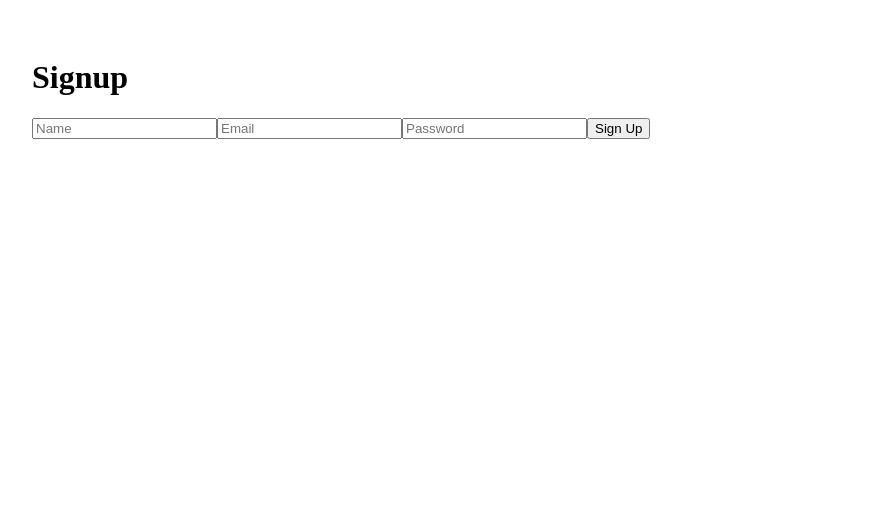
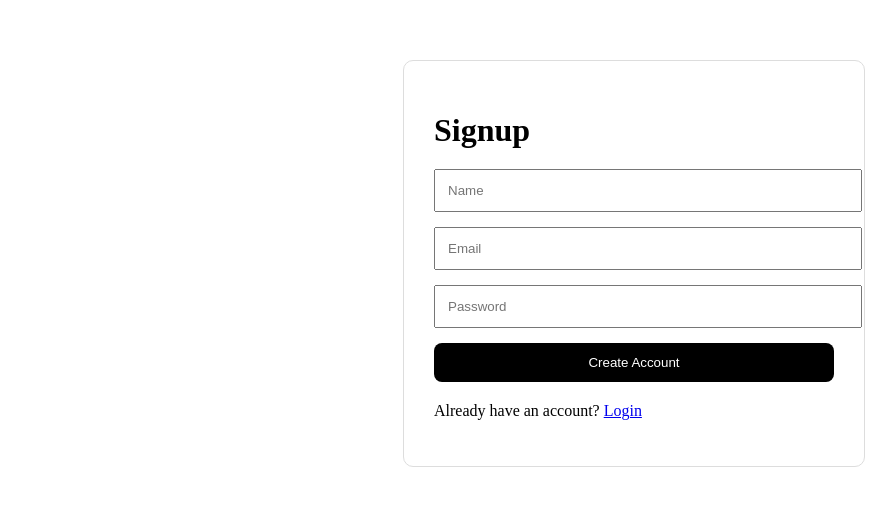
Before and after one commit to michaelwill326-lang/ecommerce-store, a React (Vite) app in the folder frontend/techmart-frontend/: page /signup in a window 1280 px wide. Shown: the top 506 px of the page, without its empty margins (6-902 px from the left). Built offline with nearby package versions, Linux system fonts and the light colour scheme; no server answers.

Commit message:
Force redeploy latest routes

```diff
--- a/frontend/techmart-frontend/src/pages/Login.jsx
+++ b/frontend/techmart-frontend/src/pages/Login.jsx
@@ -1,4 +1,5 @@
 import { useState } from "react";
+import { Link, useNavigate } from "react-router-dom";
 import axios from "axios";
 
 const API =
@@ -6,17 +7,26 @@ const API =
 
 export default function Login() {
 
+  const navigate = useNavigate();
+
   const [email, setEmail] =
     useState("");
 
   const [password, setPassword] =
     useState("");
 
-  const handleLogin = async () => {
+  const [loading, setLoading] =
+    useState(false);
+
+  const handleLogin = async (e) => {
+
+    e.preventDefault();
 
     try {
 
-      const res = await axios.post(
+      setLoading(true);
+
+      const response = await axios.post(
         `${API}/api/auth/login`,
         {
           email,
@@ -26,39 +36,53 @@ export default function Login() {
 
       localStorage.setItem(
         "token",
-        res.data.token
+        response.data.token
       );
 
       localStorage.setItem(
         "user",
-        JSON.stringify(res.data.user)
+        JSON.stringify(response.data.user)
       );
 
       alert("✅ Login successful");
 
-      window.location.href = "/";
+      navigate("/");
 
     } catch (err) {
 
       console.error(err);
 
       alert(
-        err.response?.data?.message ||
-        "Login failed"
+        "❌ Invalid email or password"
       );
+
+    } finally {
+
+      setLoading(false);
+
     }
   };
 
   return (
     <div
       style={{
-        padding: "40px",
         maxWidth: "400px",
-        margin: "auto",
+        margin: "60px auto",
+        padding: "30px",
+        border: "1px solid #ddd",
+        borderRadius: "10px",
       }}
     >
 
-      <h1>Login</h1>
+      <h1
+        style={{
+          marginBottom: "20px",
+        }}
+      >
+        Login
+      </h1>
+
+      <form onSubmit={handleLogin}>
 
         <input
           type="email"
@@ -67,6 +91,7 @@ export default function Login() {
           onChange={(e) =>
             setEmail(e.target.value)
           }
+          required
           style={{
             width: "100%",
             padding: "12px",
@@ -81,35 +106,43 @@ export default function Login() {
           onChange={(e) =>
             setPassword(e.target.value)
           }
+          required
           style={{
             width: "100%",
             padding: "12px",
-          marginBottom: "20px",
+            marginBottom: "15px",
           }}
         />
 
         <button
-        onClick={handleLogin}
+          type="submit"
+          disabled={loading}
           style={{
             width: "100%",
-          padding: "14px",
+            padding: "12px",
             background: "green",
             color: "white",
             border: "none",
             borderRadius: "8px",
             cursor: "pointer",
-          fontWeight: "bold",
           }}
         >
-        Login
+          {loading
+            ? "Logging in..."
+            : "Login"}
         </button>
 
-      <p style={{ marginTop: "20px" }}>
-        Don't have an account?
-        {" "}
-        <a href="/signup">
+      </form>
+
+      <p
+        style={{
+          marginTop: "20px",
+        }}
+      >
+        Don’t have an account?{" "}
+        <Link to="/signup">
           Signup
-        </a>
+        </Link>
       </p>
 
     </div>
--- a/frontend/techmart-frontend/src/pages/Signup.jsx
+++ b/frontend/techmart-frontend/src/pages/Signup.jsx
@@ -1,34 +1,159 @@
 import { useState } from "react";
-import { useNavigate } from "react-router-dom";
+import { Link, useNavigate } from "react-router-dom";
 import axios from "axios";
 
-const API = import.meta.env.VITE_API_URL || "https://techmart-backend-ecbi.onrender.com";
+const API =
+  "https://techmart-backend-ecbi.onrender.com";
 
 export default function Signup() {
-  const [name, setName] = useState("");
-  const [email, setEmail] = useState("");
-  const [password, setPassword] = useState("");
+
   const navigate = useNavigate();
 
-  const handleSignup = async () => {
+  const [name, setName] =
+    useState("");
+
+  const [email, setEmail] =
+    useState("");
+
+  const [password, setPassword] =
+    useState("");
+
+  const [loading, setLoading] =
+    useState(false);
+
+  const handleSignup = async (e) => {
+
+    e.preventDefault();
+
     try {
-      const res = await axios.post(`${API}/api/auth/signup`, { name, email, password });
-      localStorage.setItem("token", res.data.token);
-      localStorage.setItem("user", JSON.stringify(res.data.user));
-      navigate("/");
+
+      setLoading(true);
+
+      await axios.post(
+        `${API}/api/auth/signup`,
+        {
+          name,
+          email,
+          password,
+        }
+      );
+
+      alert(
+        "✅ Account created successfully"
+      );
+
+      navigate("/login");
+
     } catch (err) {
+
       console.error(err);
-      alert(err.response?.data?.error || "Signup failed");
+
+      alert("❌ Signup failed");
+
+    } finally {
+
+      setLoading(false);
+
     }
   };
 
   return (
-    <div style={{ padding: "30px" }}>
-      <h1>Signup</h1>
-      <input placeholder="Name" value={name} onChange={e => setName(e.target.value)} />
-      <input placeholder="Email" value={email} onChange={e => setEmail(e.target.value)} />
-      <input type="password" placeholder="Password" value={password} onChange={e => setPassword(e.target.value)} />
-      <button onClick={handleSignup}>Sign Up</button>
+    <div
+      style={{
+        maxWidth: "400px",
+        margin: "60px auto",
+        padding: "30px",
+        border: "1px solid #ddd",
+        borderRadius: "10px",
+      }}
+    >
+
+      <h1
+        style={{
+          marginBottom: "20px",
+        }}
+      >
+        Signup
+      </h1>
+
+      <form onSubmit={handleSignup}>
+
+        <input
+          type="text"
+          placeholder="Name"
+          value={name}
+          onChange={(e) =>
+            setName(e.target.value)
+          }
+          required
+          style={{
+            width: "100%",
+            padding: "12px",
+            marginBottom: "15px",
+          }}
+        />
+
+        <input
+          type="email"
+          placeholder="Email"
+          value={email}
+          onChange={(e) =>
+            setEmail(e.target.value)
+          }
+          required
+          style={{
+            width: "100%",
+            padding: "12px",
+            marginBottom: "15px",
+          }}
+        />
+
+        <input
+          type="password"
+          placeholder="Password"
+          value={password}
+          onChange={(e) =>
+            setPassword(e.target.value)
+          }
+          required
+          style={{
+            width: "100%",
+            padding: "12px",
+            marginBottom: "15px",
+          }}
+        />
+
+        <button
+          type="submit"
+          disabled={loading}
+          style={{
+            width: "100%",
+            padding: "12px",
+            background: "black",
+            color: "white",
+            border: "none",
+            borderRadius: "8px",
+            cursor: "pointer",
+          }}
+        >
+          {loading
+            ? "Creating..."
+            : "Create Account"}
+        </button>
+
+      </form>
+
+      <p
+        style={{
+          marginTop: "20px",
+        }}
+      >
+        Already have an account?{" "}
+        <Link to="/login">
+          Login
+        </Link>
+      </p>
+
     </div>
   );
 }
```
Lines whose indentation alone changed are shown as unchanged.
